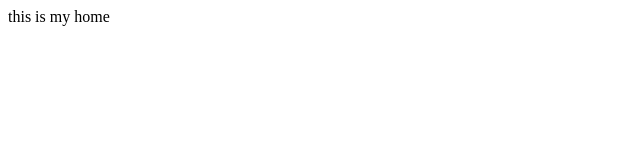
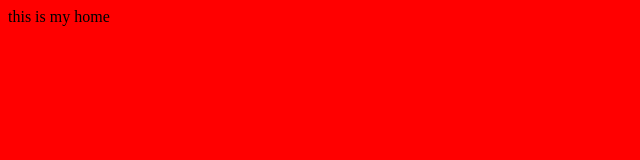
Before and after one commit to MilindRastogi/devopsal3, a plain HTML site: page index.html in a window 1280 px wide. Shown: the whole page, without its empty margins (0-640 px from the left). Drawn offline with Linux system fonts and the light colour scheme.

Commit message:
color red

```diff
--- a/index.html
+++ b/index.html
@@ -1 +1,3 @@
+<body bgcolor = 'red'>
 this is my home
+</>
```
